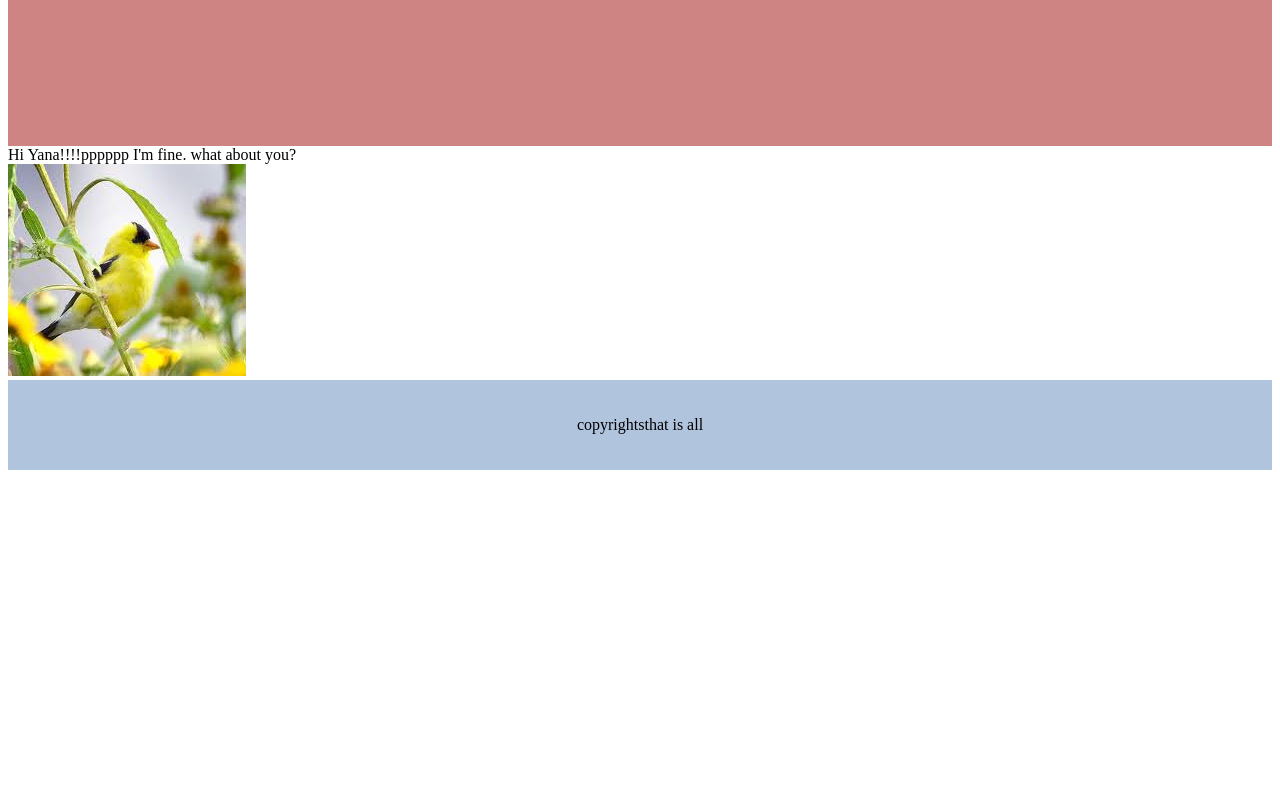
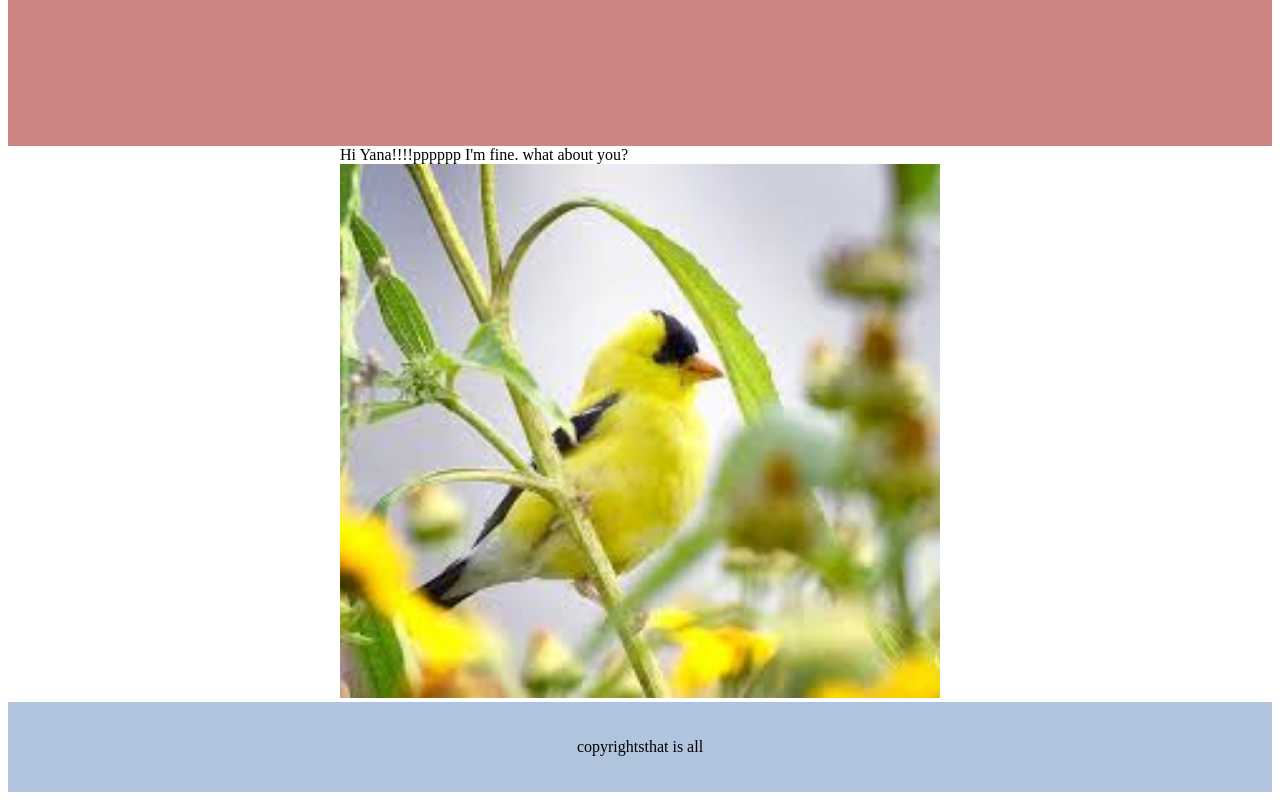
Before and after one commit to Yana903/Git_test, a plain HTML site: page index.html in a window 1280 px wide. Shown: the part 792-1592 px from the top of the page. Before the commit the page ends 1270 px from the top, so only its background shows below. Drawn offline with Linux system fonts and the light colour scheme.

Commit message:
modify section-picture

```diff
--- a/index.html
+++ b/index.html
@@ -24,8 +24,14 @@
                 <p>I want to sleep</p>
             </div>
     </section>
-    <div>Hi Yana!!!!pppppp I'm fine. what about you?</div>
-    <img src="pictures/pic1.jpg">
+    <section class="section-picture">
+        <div class="container">
+            <div>Hi Yana!!!!pppppp I'm fine. what about you?</div>
+            <div class="bird">
+                <img src="pictures/pic1.jpg">
+            </div>
+        </div>
+    </section>
 
     <footer class="footer">
         <p>copyrights</p>
--- a/style.css
+++ b/style.css
@@ -27,10 +27,19 @@
     padding-bottom: 20px;
 }
 
+img {
+    width: 100%;
+}
+
 .description {
     display: flex;
     flex-direction: column;
     align-items: center;
+}
+
+.section-picture .container {
+    flex-direction: column;
+    justify-content: center;
 }
 
 .footer {
```
